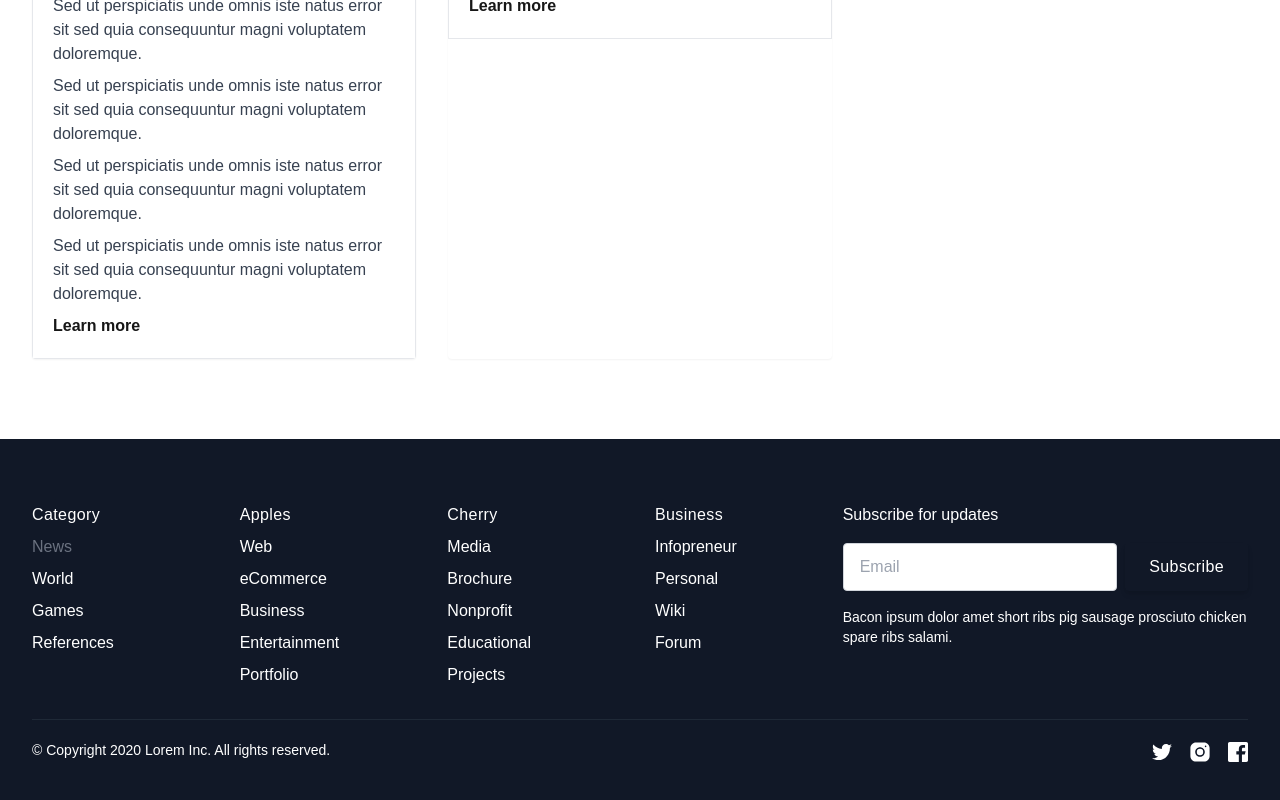
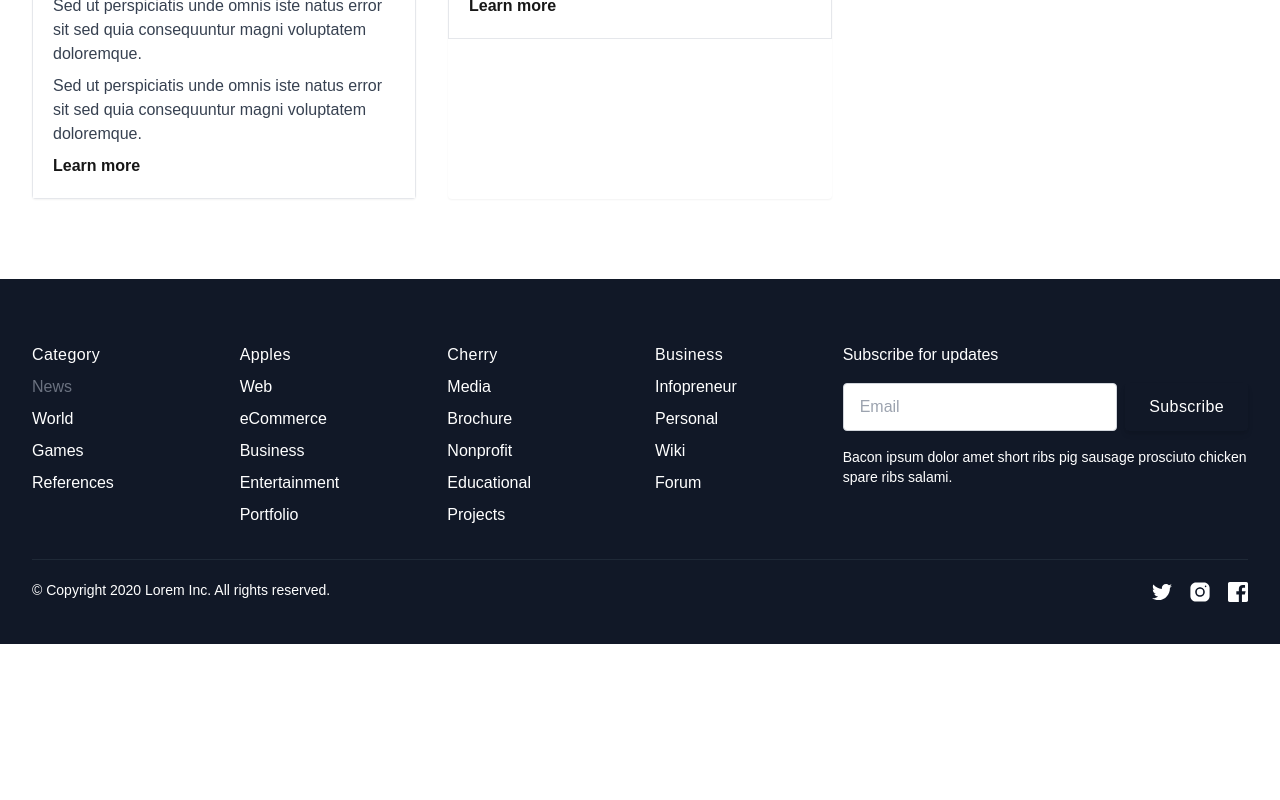
Before and after one commit to rakibul561/Bike-Doctor-Pro, a Next.js app: page /blog in a window 1280 px wide. Shown: the part 1095-1895 px from the top of the page. After the commit the page ends 1739 px from the top, so only its background shows below. Built offline with nearby package versions, Linux system fonts and the light colour scheme; no server answers.

Commit message:
code create

```diff
--- a/src/app/blog/page.tsx
+++ b/src/app/blog/page.tsx
@@ -148,14 +148,8 @@ const page:React.FC = () => {
               Sed ut perspiciatis unde omnis iste natus error sit sed quia
               consequuntur magni voluptatem doloremque.
             </p>
-            <p className="mb-2 text-gray-700">
-              Sed ut perspiciatis unde omnis iste natus error sit sed quia
-              consequuntur magni voluptatem doloremque.
-            </p>
-            <p className="mb-2 text-gray-700">
-              Sed ut perspiciatis unde omnis iste natus error sit sed quia
-              consequuntur magni voluptatem doloremque.
-            </p>
+
+
             <Link
               href="/"
               aria-label=""
```
